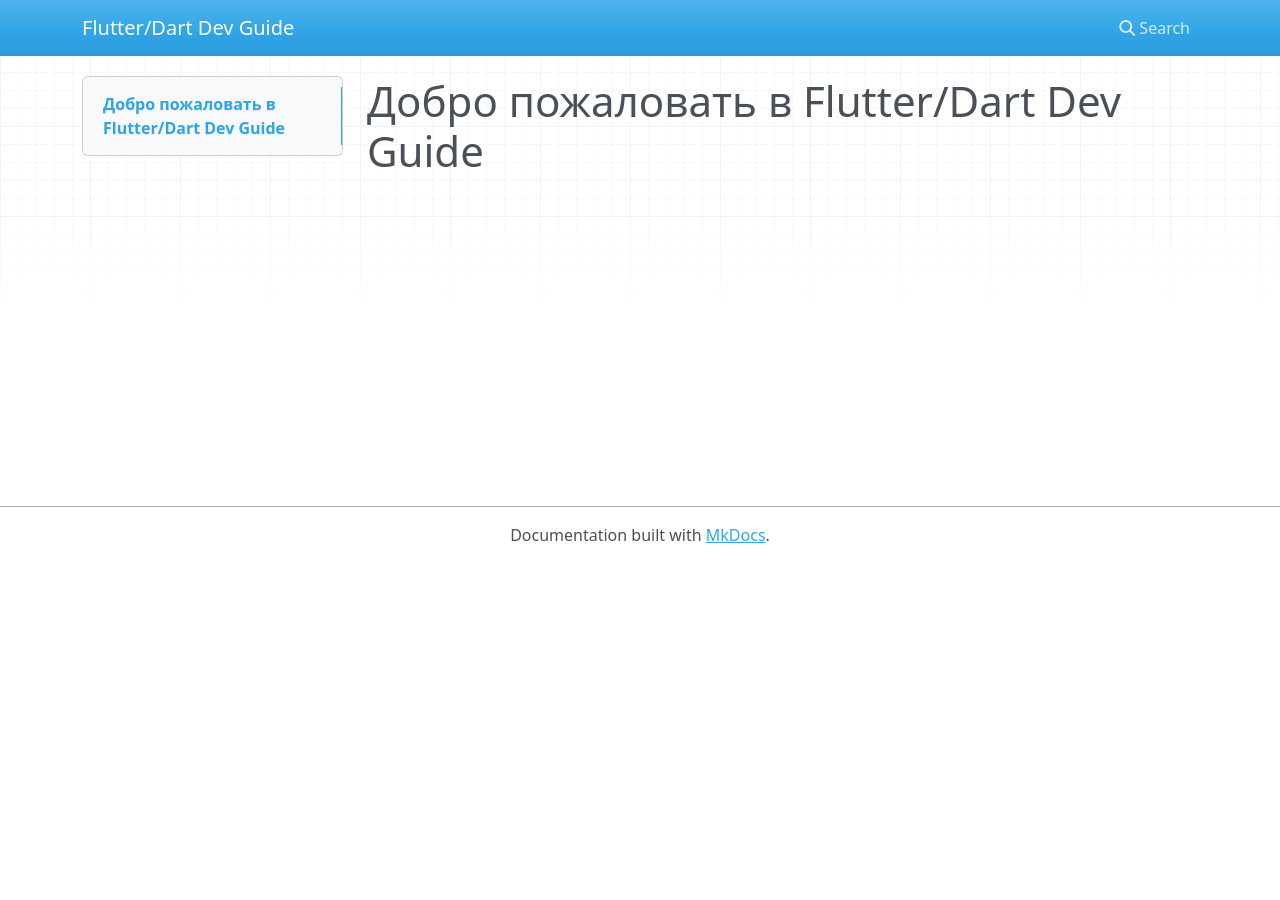
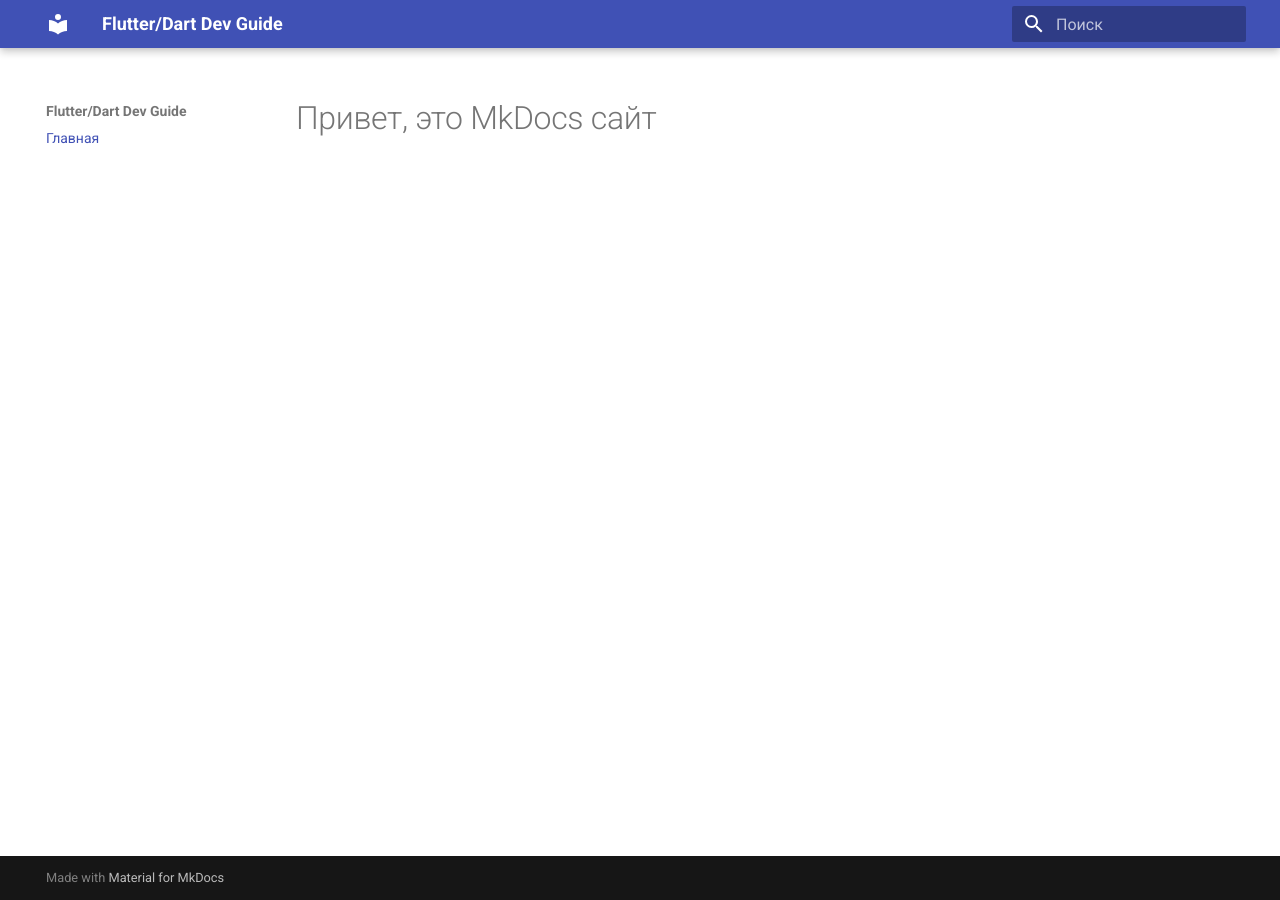
Before and after one commit to bytewind-io/flutter-dev-guide, an MkDocs documentation site: the page built from docs/index.md, in a window 1280 px wide. Built offline with MkDocs 1.6.1 and Material for MkDocs 9.7.7, drawn with Linux system fonts in a browser that asks for light colours; nearby versions of some CDN libraries.

Commit message:
feat:add mkdocs.yml config

```diff
--- a/docs/index.md
+++ b/docs/index.md
@@ -1 +1 @@
-# Добро пожаловать в Flutter/Dart Dev Guide
+# Привет, это MkDocs сайт
--- a/mkdocs.yml
+++ b/mkdocs.yml
@@ -1,3 +1,8 @@
 site_name: Flutter/Dart Dev Guide
 nav:
   - Главная: index.md
+plugins:
+  - search
+theme:
+  name: material
+  language: ru
```
